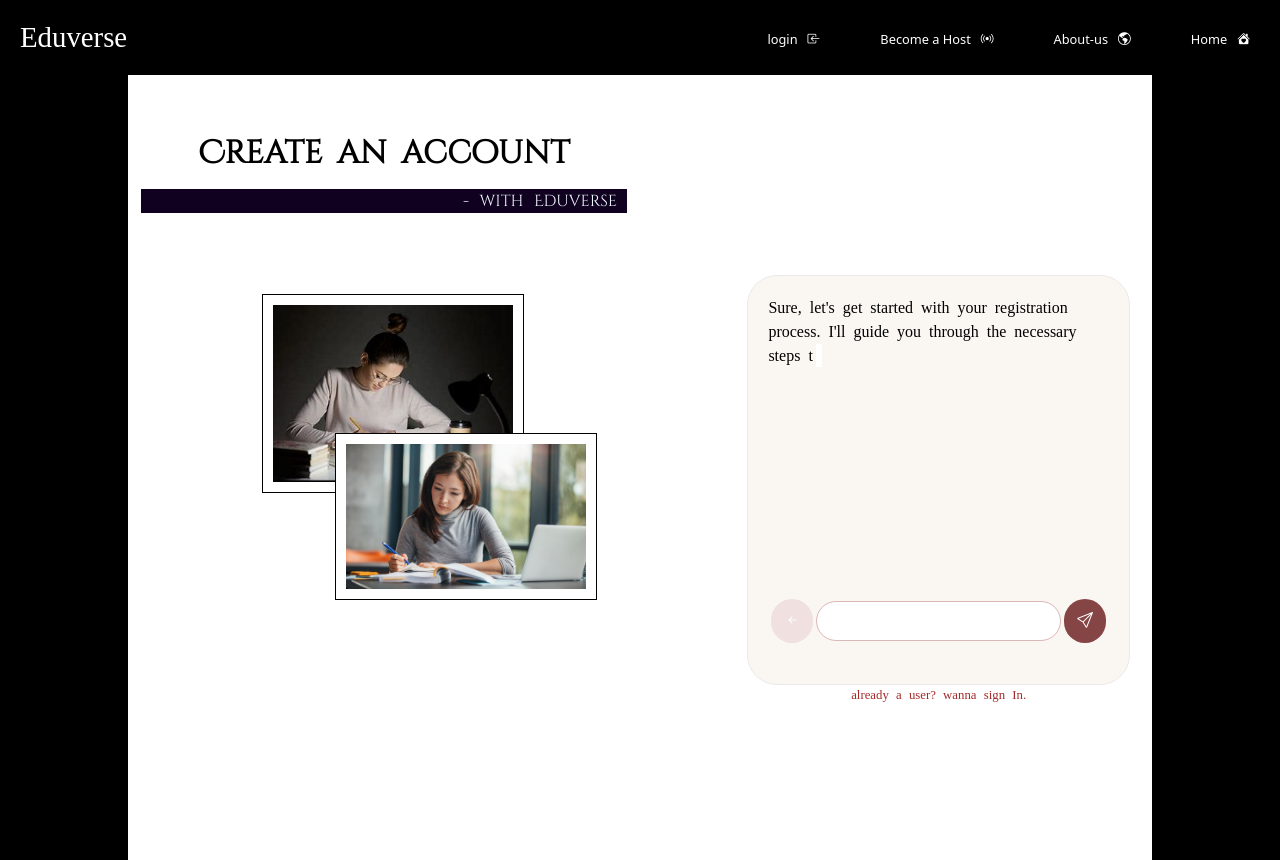
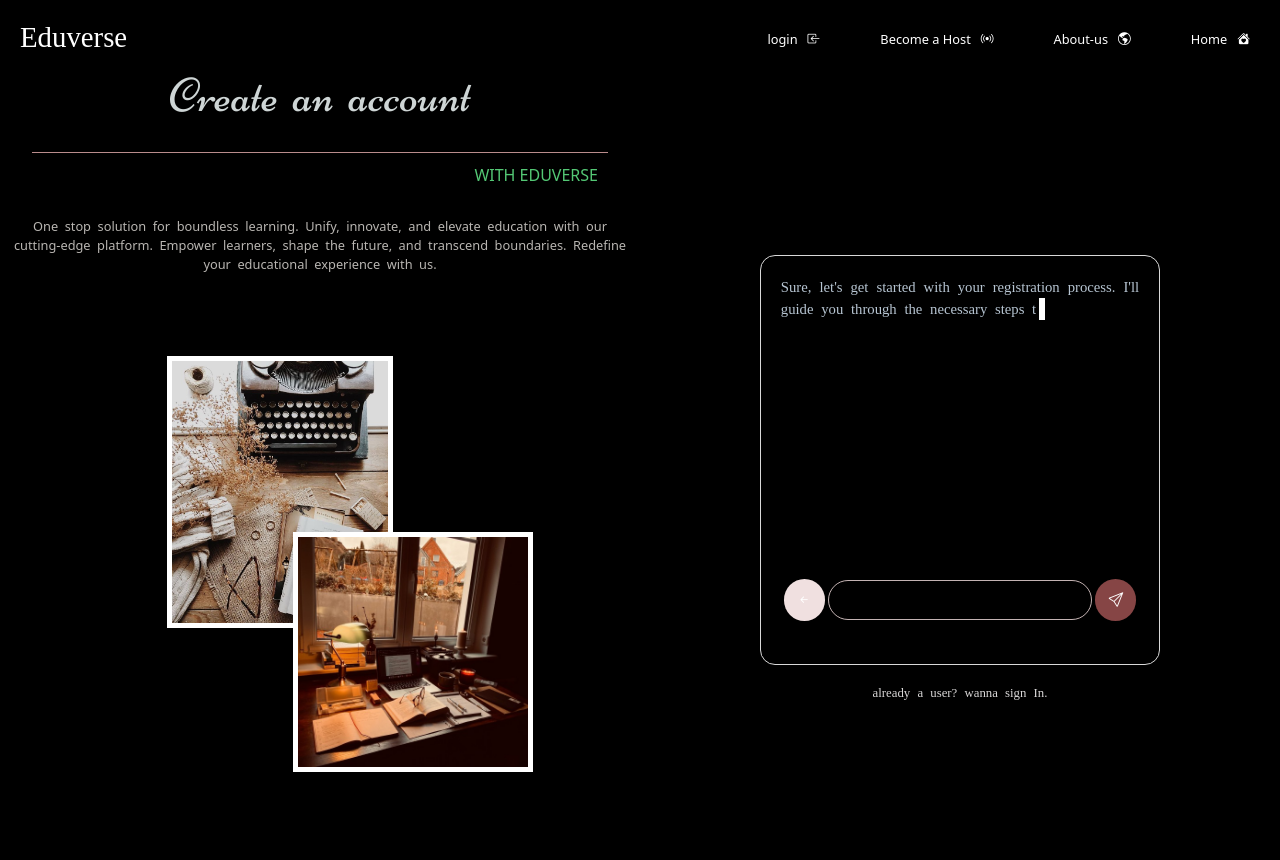
Before and after one commit to arihant225/Eduverse, an Angular app: page /signup in a window 1280 px wide. After the commit the page ends 800 px from the top, so only its background shows below. Built offline with nearby package versions, Linux system fonts and the light colour scheme; a web font is replaced by a local one.

Commit message:
enhanced signup css

```diff
--- a/src/app/Functionality/Prompt.ts
+++ b/src/app/Functionality/Prompt.ts
@@ -7,6 +7,7 @@ import { SignupComponent } from "../public/signup/signup.component";
 import { SignupService } from "../services/signup.service";
 import { OnDestroy } from "@angular/core";
 import { ICredentials } from "../Interfaces/Models/Request/ICredentials";
+import { Router } from "@angular/router";
 
 export class UserPrompt  {
     public values: string[] = [];
@@ -18,7 +19,7 @@ export class UserPrompt  {
     public Otps={mail:false,phone:false}
     public readOnly:boolean[]=[
     ]
-    constructor(private otpServices:OtpService,private signupService:SignupService) {
+    constructor(private otpServices:OtpService,private signupService:SignupService,private router:Router) {
         for (let prompt of this.prompts) {
             this.values.push("");
             this.readOnly.push(false)
@@ -101,22 +102,23 @@ export class UserPrompt  {
             )
             return;
         }
-        else if(this.currentIndex>0)
-        {
-            this.readOnly[this.currentIndex]=true;
-        }
+
+        if (this.currentIndex >= 0 && this.checkError())
+        return;
+
+
         if(this.currentIndex==2&&this.Otps.mail)
         {
             this.currentIndex=3;
         }
-        else if(this.currentIndex==2)
+        if(this.currentIndex==2)
         {
            let canContinue= await this.signupService.canContinueWithEmail(this.controls[this.currentIndex].value);
            if(!canContinue)
            {
             if(confirm("OOPS!! It seems that you already have account with this email. Do you want to continue signing In with this email?"))
             {
-                alert("NAVIGATING..................")
+                this.router.navigate(['/login'])
             }
             else{
                 this.readOnly[this.currentIndex]=false;
@@ -132,7 +134,7 @@ export class UserPrompt  {
 
             if(confirm("OOPS!! It seems that you already have account with this Phone No. Do you want to continue signing In with this Phone No?"))
             {
-                alert("NAVIGATING..................")
+                this.router.navigate(['/login'])
             }
             else{
                 this.readOnly[this.currentIndex]=true;
@@ -159,8 +161,8 @@ export class UserPrompt  {
 
 
 
-        if (this.currentIndex >= 0 && this.checkError())
-            return;
+
+
             this.readOnly[this.currentIndex]=true;
             this.errorPrompt.next(null)
 
--- a/src/app/public/home/home.component.css
+++ b/src/app/public/home/home.component.css
@@ -296,7 +296,7 @@ box-shadow: none;
 .route-items{
     color: white;
     display: flex;
-    padding: 20px;
+    padding: 2.3vh;
     background-color: black;
     margin-top:10px ;
     width: 240px;
--- a/src/app/public/signup/signup.component.css
+++ b/src/app/public/signup/signup.component.css
@@ -1,140 +1,99 @@
 @import url('https://fonts.googleapis.com/css2?family=Cinzel+Decorative&display=swap');
 @import url('https://fonts.googleapis.com/css2?family=Noto+Serif+Telugu:wght@300&family=Spectral+SC:wght@500&display=swap');
 @import url('https://fonts.googleapis.com/css2?family=IBM+Plex+Mono:wght@400&display=swap');
-.signup-Container{
-    display: flex;
-    justify-content: center;
-    align-items: center;
-    min-height: 100vh;
-    display: 100%;
+@import url('https://fonts.googleapis.com/css2?family=Niconne&display=swap');
+
+.centeric-container{
+    margin-top: 30px;
 }
-.centeric-container{
-    display: flex;
-    flex-direction: column;
-    margin-top: 30px;
 
-
-}
-.prompt-container{
-    width: 100%;
-    display: flex;
-    justify-content: center;
-
-
-}
 .errorPrompt{
-    color: red;
-
+    color: rgb(163, 163, 163);
 }
 .sign-in-ask{
     position: relative;
-    top:40px;
+    top:60px;
     display: flex;
     justify-content: center;
-    color: brown;
+    color: rgb(217, 215, 215);
     font-size: 0.8rem;
-
-
 }
 .signup-main{
 width: 80%;
 min-height: 95vh;
-background-color: rgb(255, 255, 255);
-color: black;
+color: rgb(180, 148, 148);
 }
+
+
 .createaccountimage{
-    display: flex;
+    display: inline-flex;
     align-items: center;
     justify-content: center;
-    position:relative;
-    top:150px;
+    margin-top: 5vh;
     border:1px solid black;
     padding: 10px;
-    width: min-content;
-    left: 25%;
+    padding-left: 25%;
+}
+.createaccountimage img{
+height: 34vh;
+border: solid white 5px
+}
 
-
-
+.createaccountimage img:nth-child(2){
+height: 30vh;
+position: relative;
+left: -100px;
+top:20vh
 
 }
-.createaccountimage img{
-width: 30vh;
-}
-.createaccountimagesecondary{
-    display: flex;
-    width: 100%;
-    align-items: center;
-    justify-content: center;
-    position:relative;
-    top:90px;
-    background-color: white;
-    border:1px solid black;
-    padding: 10px;
-    width: min-content;
-    left:40% ;
-
-
-
-}
-.createaccountimagesecondary img{
-width: 30vh;
-}
 .createAccounttext{
-    width: 100%;
-    top:100px;
+    color: rgb(206, 213, 213);
     text-align: center;
     font-size: 2rem;
     word-spacing: 0.4rem;
-    font-weight: bold;
-    font-family: 'Cinzel Decorative', cursive;
-    position: relative;
+    font-weight: 400;
+    font-family: 'Niconne', cursive;
+    font-size: 3rem;
+    padding-top: 30px;
 
 }
-.createAccounttextsecondary{
+.createAccountSubtext{
+    color: rgb(184, 181, 177);
+    width: 100%;
+    text-align: center;
+    font-size: 1rem;
+    word-spacing: 0.2rem;
     font-weight: 400;
-    font-size: 1rem;
-    flex-direction: row-reverse;
-    width: 100%;
-    margin:0px;
-    display: flex;
-    background-color: rgb(15, 1, 31);
-    border:1px  solid rgb(255, 254, 254);
-    color:aliceblue;
-    padding-right: 10px;
-    margin-top:10px
-
+    margin-top: 20px;
+    font-size: 0.8rem;
 }
 .form-control {
     min-width: 60%;
-    border-radius: 30px;
-    border: 1px rgb(221, 184, 184) solid;
+    background-color: black;
+    color: rgb(226, 214, 214);
+    border-radius: 100px;
+    border: 1px rgb(196, 179, 179) solid;
     box-shadow: none !important;
     height:40px;
-    font-weight: 500;
+    font-weight: 300;
     display: inline-block;
     font-size: 14px;
     font-family: 'IBM Plex Mono', monospace;
-
 }
 .form-control:read-only {
     min-width: 60%;
-    border-radius: 30px;
+
     background-color: aquamarine;
     cursor: no-drop;
     border: 1px rgb(173, 167, 167) solid;
     box-shadow: none !important;
-    height:40px;
-    font-weight: 500;
-    display: inline-block;
-    font-size: 14px;
-    font-family: 'IBM Plex Mono', monospace;
+    background-color: rgba(102, 60, 60, 0.7);
 
 }
 .button-Label-text{
     display: flex;
     flex-direction: column;
     justify-content: center;
-
 }
 
 .input-group-text{
@@ -147,19 +106,28 @@ width: 30vh;
 }
 
 .prompt{
+    border: solid rgb(216, 216, 216) 1px;
     height: 410px;
-    width: 95%;
-    border: rgb(235, 233, 233) solid 1px;
-    border-radius: 30px;
-    padding:30px;
-    background-color: rgb(250, 247, 243);
+    text-align: justify;
+    width: 65%;
+    border-radius: 15px;
+    padding:20px;
     font-weight: 200;
-    font-size: 1rem;
+    font-size: 0.92rem;
     cursor: pointer;
     word-spacing: 4px;
     font-style: normal;
     font-family: 'Spectral SC', serif;
     padding: 20px;
+    color: rgb(183, 197, 210);
+}
+.HeaderText{
+    color: rgb(84, 200, 117);
+    display: flex;
+    flex-direction: row-reverse;
+    padding: 10px;
+    margin: 20px;
+    border-top: solid rgb(186, 140, 140) 1px;
 }
 .blinkingCursor{
     border: black solid 3px;
@@ -242,7 +210,8 @@ width: 30vh;
     height: 95vh;
     align-items: center;
     justify-content: center;
-    margin-top: 100px;
+    padding-top: 20vh;
+
 }
 .buttons{
     margin-left: 0px;
--- a/src/app/public/signup/signup.component.html
+++ b/src/app/public/signup/signup.component.html
@@ -1,30 +1,36 @@
 <app-spinners *ngIf="Loader_text" [text]="Loader_text"></app-spinners>
 <div class="no-extra-margin">
-    <div class="signup-Container">
-        <div class="signup-main ">
+    <div>
+        <div>
             <div class="row ">
                 <div class="col-lg-6 col-md-12 div col-sm-12  centeric-container">
                     <div class="createAccounttext">
 
-                        Create an account<br />
-                        <div class="createAccounttextsecondary">- with Eduverse</div>
+                        Create an account
+                    </div>
+                    <div class="HeaderText">
+                        WITH EDUVERSE
+                    </div>
+                    <div class="createAccountSubtext">One stop solution for boundless learning. Unify, innovate, and elevate education with our cutting-edge platform. Empower learners, shape the future, and transcend boundaries. Redefine your educational experience with us.</div>
 
-                    </div >
                     <div class="centeric-container">
-                    <div class="createaccountimage">
+
+                        <div class="createaccountimage">
                         <img src="assets/createaccountImage.png">
-                    </div>
-                    <div class="createaccountimagesecondary">
+
                         <img src="assets/createaccountImage2.png">
+
                     </div>
                     </div>
+
                 </div>
-                <div class="col-md-2  col-sm-1 col-lg-1"></div>
-                <div class="col-lg-5 col-md-8 col-sm-10 authenticateDiv">
+
+
+
+                <div class="col-lg-6 col-md-12 col-sm-12 authenticateDiv">
 
                     <div class="prompt">
                         <div class="promp-Ask">
-
                             <span [innerHTML]="prompt"></span> <span class="errorPrompt" *ngIf="errorPrompt"
                                 [innerHtml]="errorPrompt"></span><span class="blinkingCursor"></span>
 
--- a/src/app/public/signup/signup.component.ts
+++ b/src/app/public/signup/signup.component.ts
@@ -1,5 +1,6 @@
 import { Component, OnInit } from '@angular/core';
 import { FormBuilder, FormControl, FormGroup, Validators } from '@angular/forms';
+import { Router } from '@angular/router';
 import { UserPrompt } from 'src/app/Functionality/Prompt';
 import { OtpService } from 'src/app/services/otp-services.service';
 import { SignupService } from 'src/app/services/signup.service';
@@ -14,9 +15,8 @@ export class SignupComponent implements OnInit {
   public errorPrompt: string | null = null;
   public signUpPrompts: UserPrompt;
   public promptInput = new FormControl("", []);
-  constructor(private formBuilder: FormBuilder, private otpService: OtpService,private signupService:SignupService) {
-    this.signUpPrompts = new UserPrompt(this.otpService,signupService);
-
+  constructor(private formBuilder: FormBuilder, private otpService: OtpService,private signupService:SignupService,public router:Router) {
+    this.signUpPrompts = new UserPrompt(this.otpService,signupService,this.router);
   }
 
   async ngOnInit(){
@@ -27,7 +27,6 @@ export class SignupComponent implements OnInit {
     })
     this.promptInput = this.signUpPrompts.controls[this.signUpPrompts.currentIndex];
     let inputPromptId = document.getElementById("input-prompt")
-    inputPromptId?.focus();
     inputPromptId?.click();
 
   }
@@ -39,8 +38,6 @@ export class SignupComponent implements OnInit {
 
   }
   public async next() {
-   this.signUpPrompts.readOnly[this.signUpPrompts.currentIndex]=true;
-
     if (this.signUpPrompts.currentIndex == 3) {
       let tempMessage=this.signUpPrompts.errorMessages[this.signUpPrompts.currentIndex];
       if (this.promptInput.value?.length!=6)
```
Also changed, not shown: src/assets/createaccountImage.png, src/assets/createaccountImage2.png.
